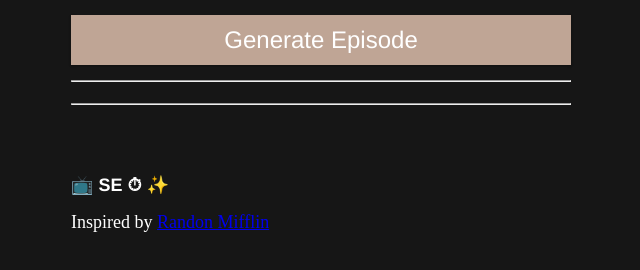
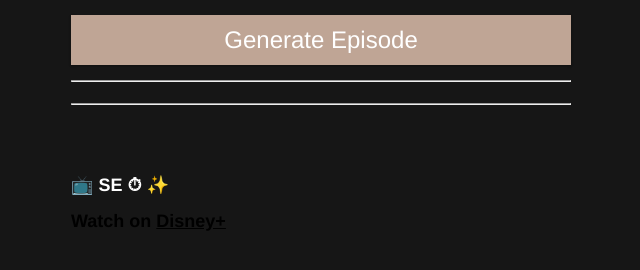
Before and after one commit to valterr28/random-simpsons, a website: page index.html in a window 1280 px wide. Shown: the part 150-420 px from the top of the page, without its empty margins (319-959 px from the left). Drawn offline with Linux system fonts and the light colour scheme.

Commit message:
Updates on css and Html

```diff
--- a/index.html
+++ b/index.html
@@ -7,6 +7,9 @@
     <title>Random D'oh</title>
     <link rel="icon" href="https://i.pinimg.com/originals/2b/0a/dc/2b0adcba5673c485356c7fdbd00527df.jpg" type="image/icon type">
     <link rel="stylesheet" href="style.css">
+
+    <link rel="stylesheet" href="https://cdnjs.cloudflare.com/ajax/libs/font-awesome/4.7.0/css/font-awesome.min.css">
+
 </head>
 
 <header>
@@ -48,13 +51,11 @@
 
 </body>
 
-<footer id="footer">
-    <p>Inspired by <a href="https://randommifflin.com/">Randon Mifflin</a>
-    </p>
+<footer class="footer">
+  <p>
+  Watch on <a href="disneyplus.com/"><strong>Disney+</strong></a>
+  </p>
 </footer>
-
-
-
 
 <script src="index.js"></script>
 
--- a/style.css
+++ b/style.css
@@ -119,3 +119,23 @@ h1 {
   margin: auto;
   margin-top: 15px;
 }
+
+.footer {
+  font-family: Helvetica, sans-serif;
+  font-weight: bold;
+  line-height: 1;
+  margin-top: 15px;
+  margin-bottom: 0.4em;
+}
+
+.footer p{
+  font-weight: bold;
+  color: black;
+
+}
+
+.footer p a{
+  font-weight: bold;
+  color: black;
+
+}
```
